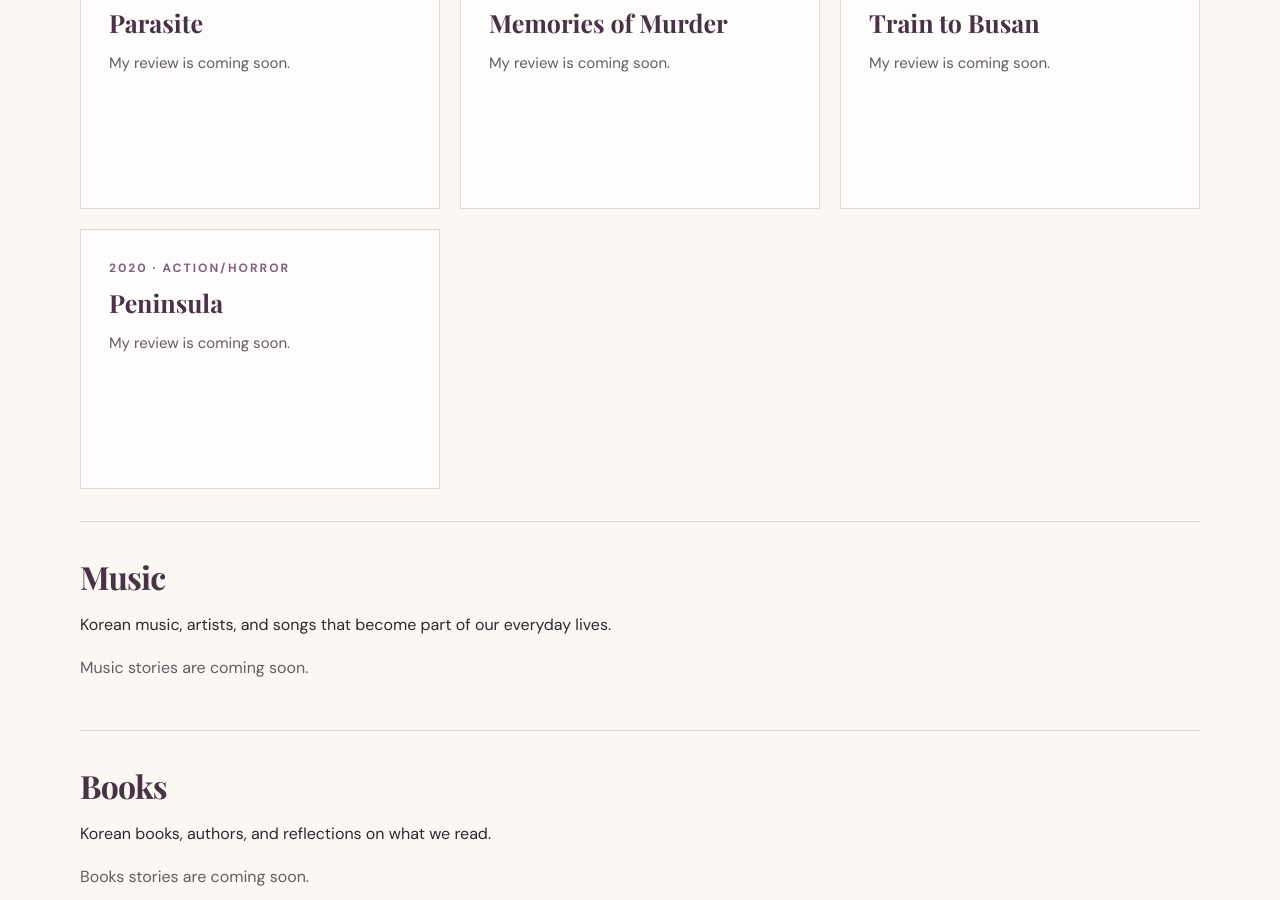
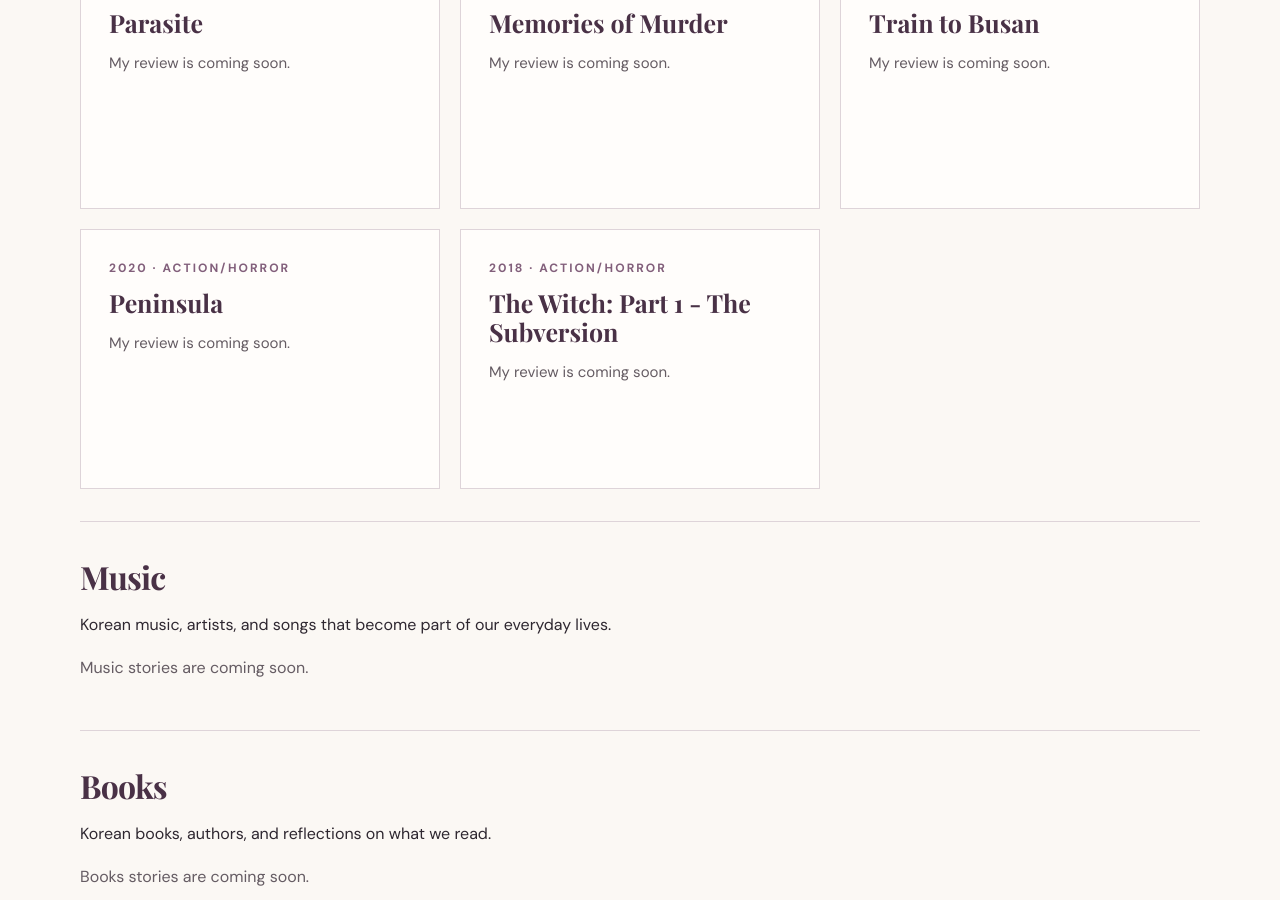
Before and after one commit to lydiarim22-coder/mindoflydia, a Jekyll site: the page built from korean-culture.html, in a window 1280 px wide and 900 px high, scrolled down 5279 px. Built offline with Jekyll 4.4.1, drawn with Linux system fonts in a browser that asks for light colours; some web fonts are replaced.

Commit message:
Add The Witch Part 1 to Korean Culture movies

```diff
--- a/_data/korean_culture_items.yml
+++ b/_data/korean_culture_items.yml
@@ -273,3 +273,9 @@
   genre: Action/Horror
   topic: movies
   note: "My review is coming soon."
+
+- title: "The Witch: Part 1 - The Subversion"
+  year: 2018
+  genre: Action/Horror
+  topic: movies
+  note: "My review is coming soon."
```
